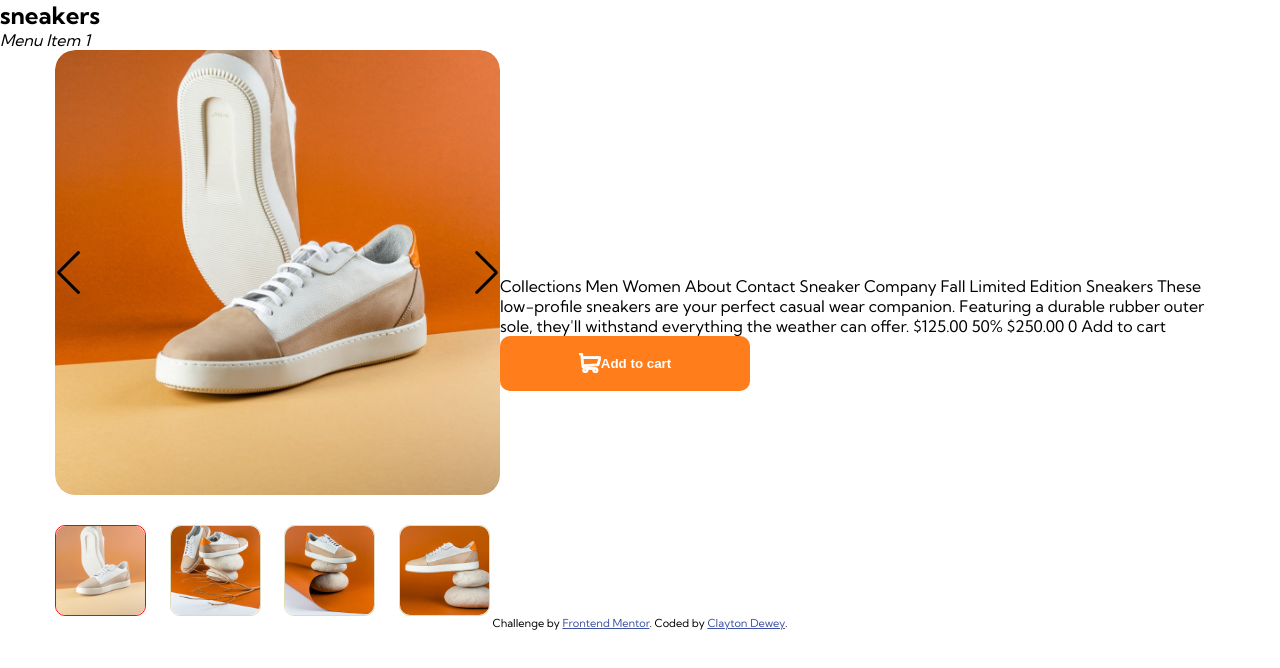
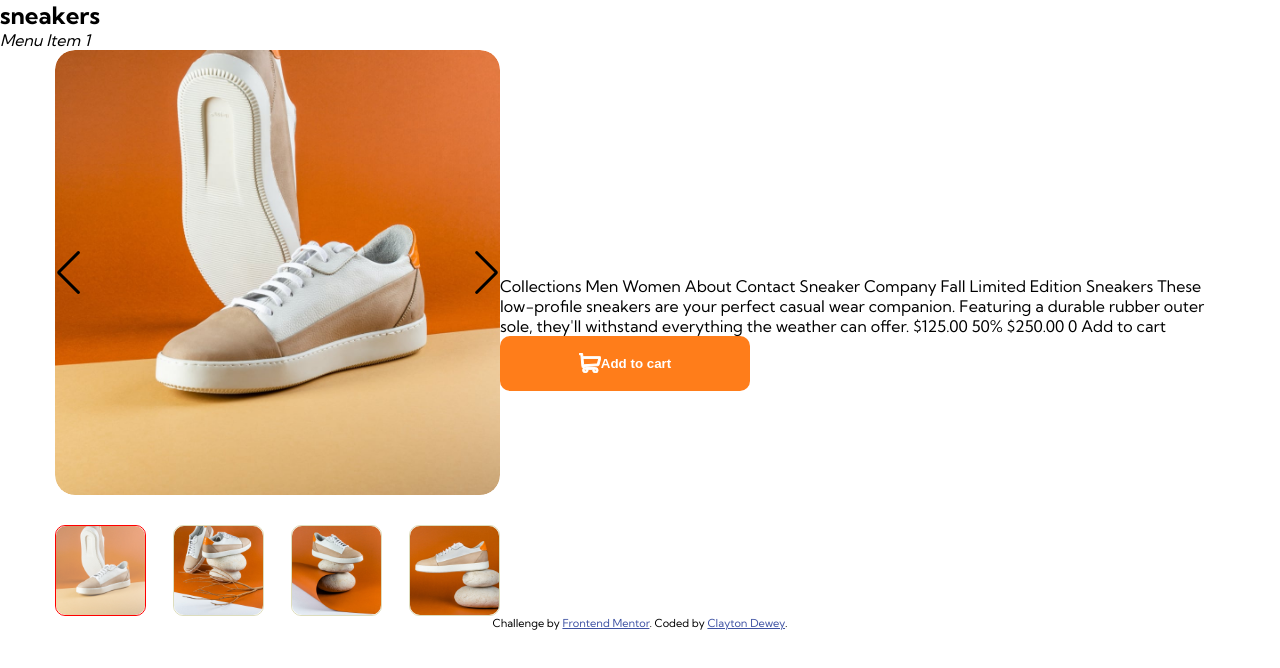
Before and after one commit to ClaytonDewey/ecommerce-product-page, a React (Create React App) app: page / in a window 1280 px wide. Shown: the top 668 px of the page. Built offline with nearby package versions, Linux system fonts and the light colour scheme.

Commit message:
Update thumbnail slider

```diff
--- a/src/components/ImageSlider/index.tsx
+++ b/src/components/ImageSlider/index.tsx
@@ -19,8 +19,7 @@ const ImageSlider: React.FC<ImageSliderProps> = () => {
         thumbs={{
           swiper: activeThumb && !activeThumb.destroyed ? activeThumb : null,
         }}
-        className='product-images-slider'
-      >
+        className='product-images-slider'>
         {productImages.map((image, idx) => {
           return (
             <SwiperSlide key={idx}>
@@ -32,11 +31,9 @@ const ImageSlider: React.FC<ImageSliderProps> = () => {
       <Swiper
         onSwiper={setActiveThumb}
         loop={true}
-        spaceBetween={10}
         slidesPerView={4}
         modules={[Navigation, Thumbs]}
-        className='product-images-slider-thumbs'
-      >
+        className='product-images-slider-thumbs'>
         {productImages.map((image, idx) => {
           return (
             <SwiperSlide key={idx}>
```
